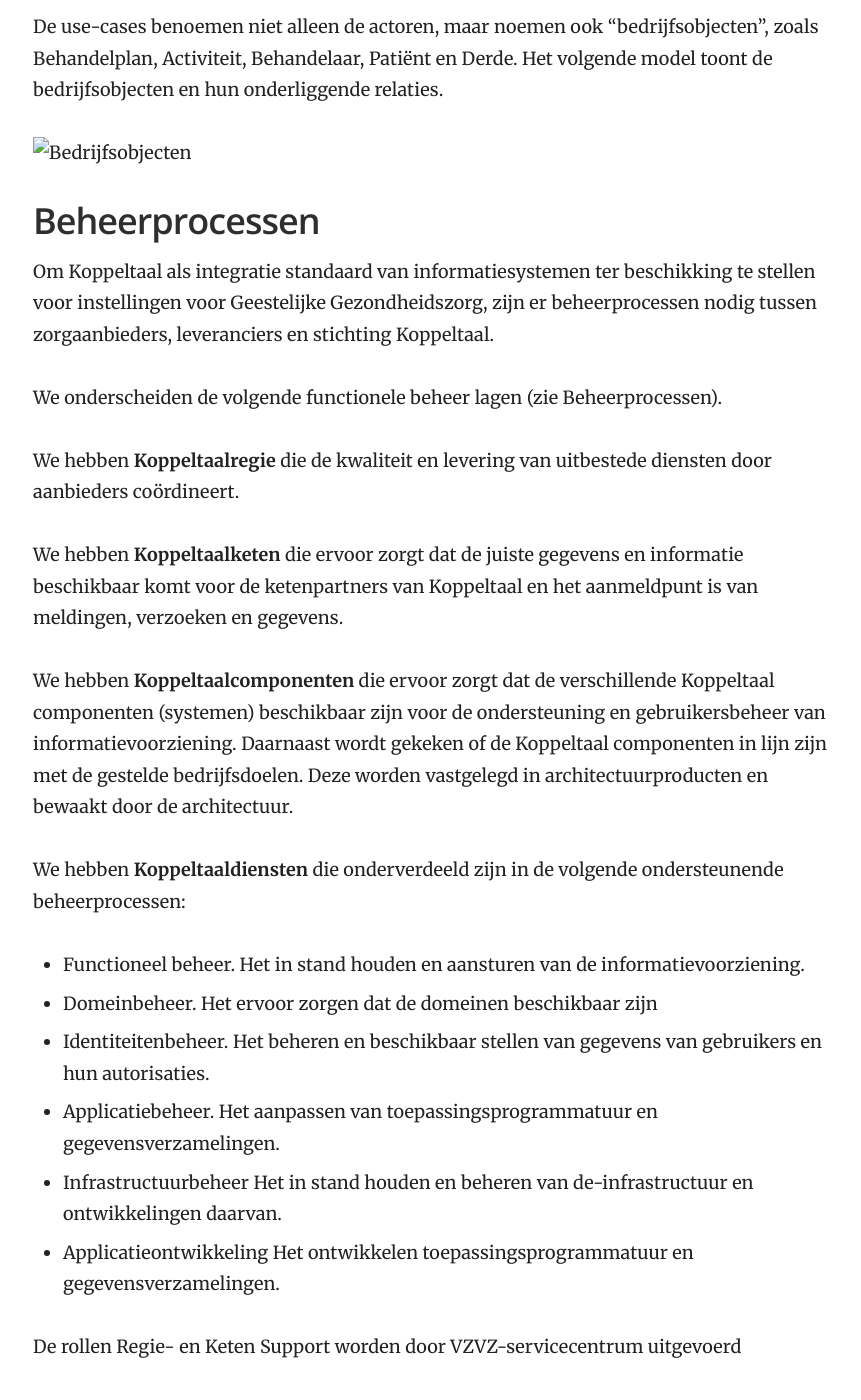
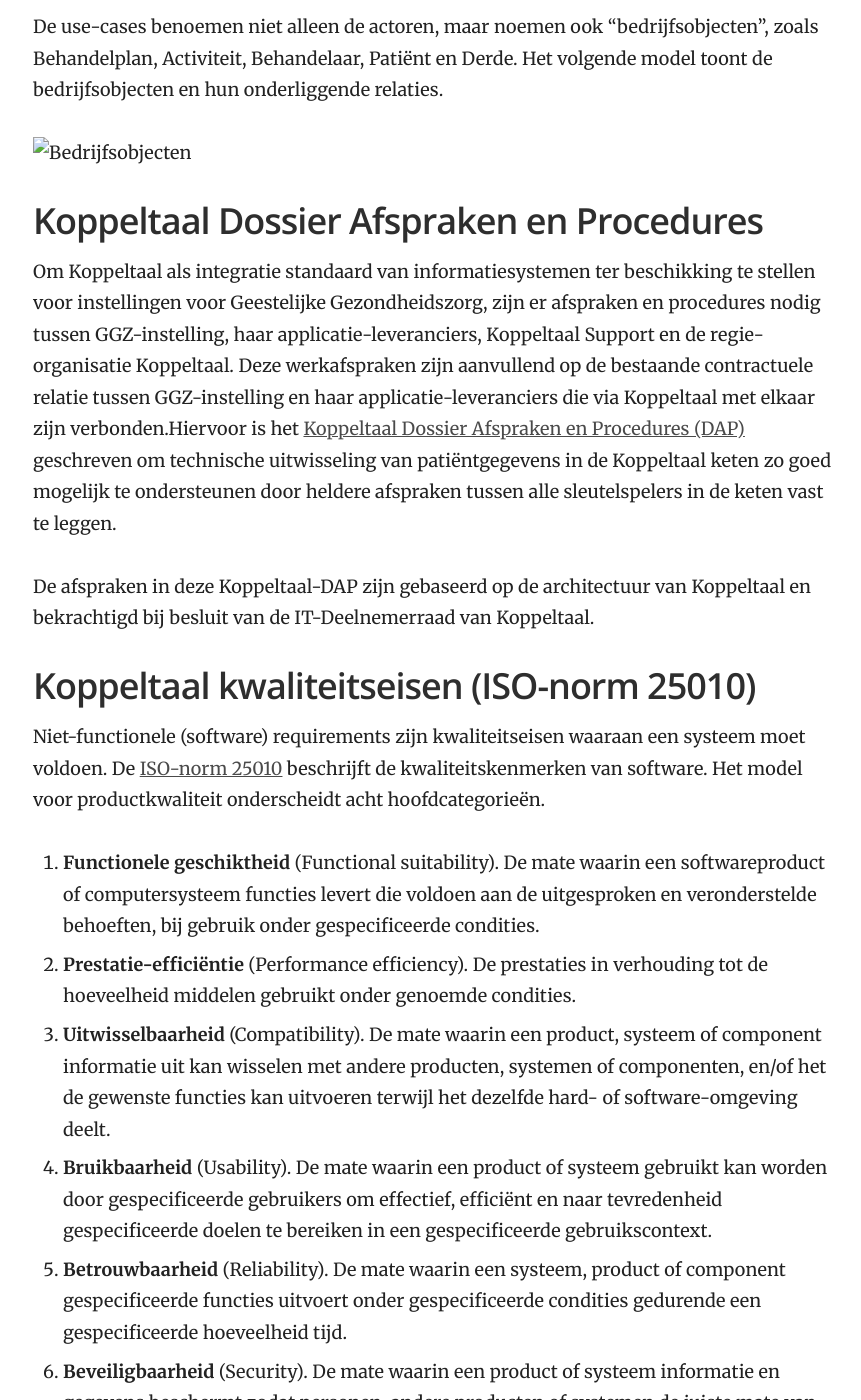
Before and after one commit to Koppeltaal/Koppeltaal-Documentation, a Jekyll site: the page built from bedrijfsarchitectuur.md, in a window 1280 px wide and 1400 px high, scrolled down 18777 px. Shown: the whole window, without its empty margins (357-1218 px from the left). Built offline with Jekyll 4.4.1, drawn with Linux system fonts in a browser that asks for light colours; some of the changed text lies outside the part shown.

Commit message:
GitBook: [master] 2 pages modified

```diff
--- a/bedrijfsarchitectuur.md
+++ b/bedrijfsarchitectuur.md
@@ -822,32 +822,13 @@ De use-cases benoemen niet alleen de actoren, maar noemen ook “bedrijfsobjecte
 
 ![Bedrijfsobjecten](.gitbook/assets/4%20%282%29.jpeg)
 
-## Beheerprocessen
+## Koppeltaal Dossier Afspraken en Procedures
 
-Om Koppeltaal als integratie standaard van informatiesystemen ter beschikking te stellen voor instellingen voor Geestelijke Gezondheidszorg, zijn er beheerprocessen nodig tussen zorgaanbieders, leveranciers en stichting Koppeltaal.
+Om Koppeltaal als integratie standaard van informatiesystemen ter beschikking te stellen voor instellingen voor Geestelijke Gezondheidszorg, zijn er afspraken en procedures nodig tussen GGZ-instelling, haar applicatie-leveranciers, Koppeltaal Support en de regie-organisatie Koppeltaal. Deze werkafspraken zijn aanvullend op de bestaande contractuele relatie tussen GGZ-instelling en haar applicatie-leveranciers die via Koppeltaal met elkaar zijn verbonden.Hiervoor is het [Koppeltaal Dossier Afspraken en Procedures \(DAP\)](https://www.koppeltaal.nl/sites/default/files/content-files/Koppeltaal%20DAP%20versie%201.1.pdf) geschreven om technische uitwisseling van patiëntgegevens in de Koppeltaal keten zo goed mogelijk te ondersteunen door heldere afspraken tussen alle sleutelspelers in de keten vast te leggen.
 
-We onderscheiden de volgende functionele beheer lagen \(zie Beheerprocessen\).
 
-We hebben **Koppeltaalregie** die de kwaliteit en levering van uitbestede diensten door aanbieders coördineert.
 
-We hebben **Koppeltaalketen** die ervoor zorgt dat de juiste gegevens en informatie beschikbaar komt voor de ketenpartners van Koppeltaal en het aanmeldpunt is van meldingen, verzoeken en gegevens.
-
-We hebben **Koppeltaalcomponenten** die ervoor zorgt dat de verschillende Koppeltaal componenten \(systemen\) beschikbaar zijn voor de ondersteuning en gebruikersbeheer van informatievoorziening. Daarnaast wordt gekeken of de Koppeltaal componenten in lijn zijn met de gestelde bedrijfsdoelen. Deze worden vastgelegd in architectuurproducten en bewaakt door de architectuur.
-
-We hebben **Koppeltaaldiensten** die onderverdeeld zijn in de volgende ondersteunende beheerprocessen:
-
-* Functioneel beheer. Het in stand houden en aansturen van de informatievoorziening.
-* Domeinbeheer. Het ervoor zorgen dat de domeinen beschikbaar zijn
-* Identiteitenbeheer. Het beheren en beschikbaar stellen van gegevens van gebruikers en hun autorisaties.
-* Applicatiebeheer. Het aanpassen van toepassingsprogrammatuur en gegevensverzamelingen.
-* Infrastructuurbeheer Het in stand houden en beheren van de-infrastructuur en ontwikkelingen daarvan.
-* Applicatieontwikkeling Het ontwikkelen toepassingsprogrammatuur en gegevensverzamelingen.
-
-De rollen Regie- en Keten Support worden door VZVZ-servicecentrum uitgevoerd
-
-De Leverancier Support rol worden door de verschillende ICT- en adapter leveranciers ingevuld. De Koppeltaal Support wordt in eerste instantie door VZVZ uitgevoerd.
-
-![Beheerprocessen](.gitbook/assets/5%20%281%29.jpeg)
+De afspraken in deze Koppeltaal-DAP zijn gebaseerd op de architectuur van Koppeltaal en bekrachtigd bij besluit van de IT-Deelnemerraad van Koppeltaal.
 
 ## Koppeltaal kwaliteitseisen \(ISO-norm 25010\)
 
```
Also changed, not shown: kaders-en-uitgangspunten.md (+1 -2 lines).
